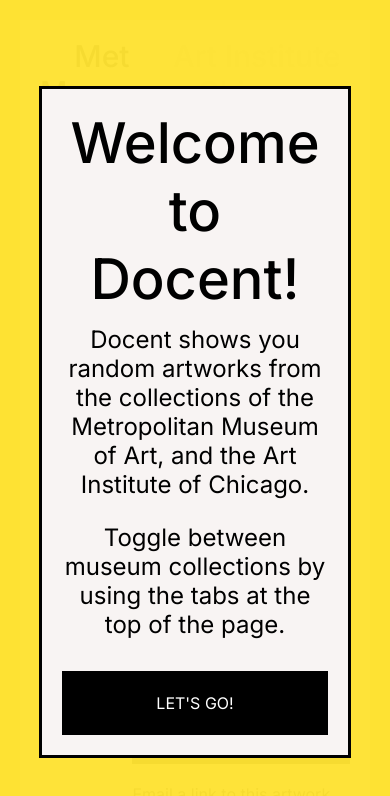
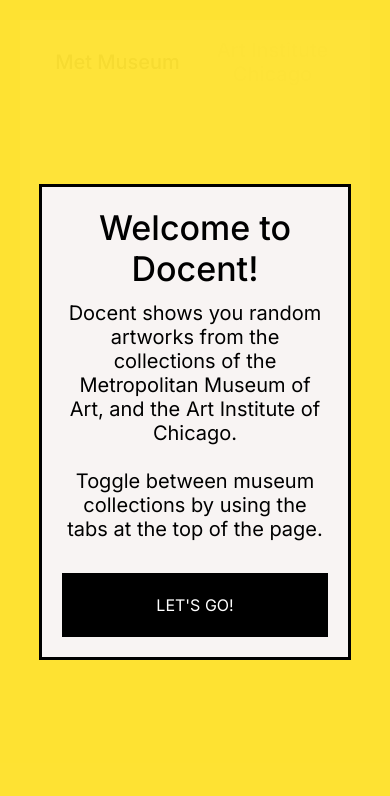
Before and after one commit to jsteigelman/docent-react, a React (Create React App) app: page / in a window 390 px wide. Shown: the top 796 px of the page. Built offline with nearby package versions, Linux system fonts and the light colour scheme; no server answers.

Commit message:
added responsive css for mobile

```diff
--- a/src/App.css
+++ b/src/App.css
@@ -15,13 +15,12 @@
 .innerContainer {
   background-color: white;
   box-sizing: border-box;
-  height: calc(100vh - 40px);
+  height: 100%;
   margin: 20px;
   padding: 0 20px 20px;
   width: calc(100% - 40px);
   display: flex;
   flex-direction: column;
-
   font-weight: 400;
 }
 
@@ -41,10 +40,11 @@
   background-color: white;
   color: lightgray;
   font-family: 'Inter', sans-serif;
-  font-size: 30px;
+  font-size: 20px;
   font-weight: 500;
   padding: 0;
   margin: 0;
+  width: 200px;
 }
 
 .navStyle__container button:hover {
@@ -100,6 +100,10 @@
   background-color: #F8F5F9;
 } */
 
+.containerLeft {
+  margin-bottom: 20px;
+}
+
 .containerRight {
   /* background-color: white;
   align-items: left;
@@ -114,7 +118,7 @@
   padding-left: 20px; */
 
   box-sizing: border-box;
-  padding-left: 20px;
+  padding-left: 0;
   flex: 1 1 0px;
   display: flex;
   flex-direction: column;
@@ -148,7 +152,7 @@
 .artworkContainer {
   display: flex;
   height: 100%;
-  flex-direction: row;
+  flex-direction: column;
   width: 100%;
 
   display: flex;
@@ -156,7 +160,7 @@
     /* margin: var(--margin-inner-container); */
     height: 100%;
     max-height: calc(100% - var(--height-header));
-    overflow: hidden;
+    overflow: scroll;
 }
 
 #captionMore {
@@ -274,7 +278,7 @@
   display: flex;
   height: 100%;
   justify-content: center;
-  position: absolute;
+  position: fixed;
   top: 0;
   width: 100%;
 }
@@ -295,14 +299,14 @@
 }
 
 .modal__text h1 {
-  font-size: 56px;
+  font-size: 34px;
   font-weight: 500;
   padding: 0;
   margin: 0;
 }
 
 .modal__text p {
-  font-size: 24px;
+  font-size: 20px;
   padding: 12px 0;
   margin: 0;
 }
@@ -371,3 +375,41 @@
   max-height: 100%;
   max-width: 100%;
 }
+
+@media screen and (min-width: 600px) {
+  .artworkContainer {
+    flex-direction: row;
+    overflow: hidden;
+  }
+
+  .containerRight {
+    padding-left: 20px;
+  }
+
+  .innerContainer {
+    height: calc(100vh - 40px);
+  }
+
+  .containerLeft {
+    margin-bottom: 0;
+  }
+
+  .navStyle__container button {
+    font-size: 30px;
+    width: auto;
+  }
+
+  /* modal */
+
+  .modal__text h1 {
+    font-size: 56px;
+  }
+
+  .modal__text p {
+    font-size: 24px;
+  }
+
+  .modal {
+    position: absolute;
+  }
+}
```
